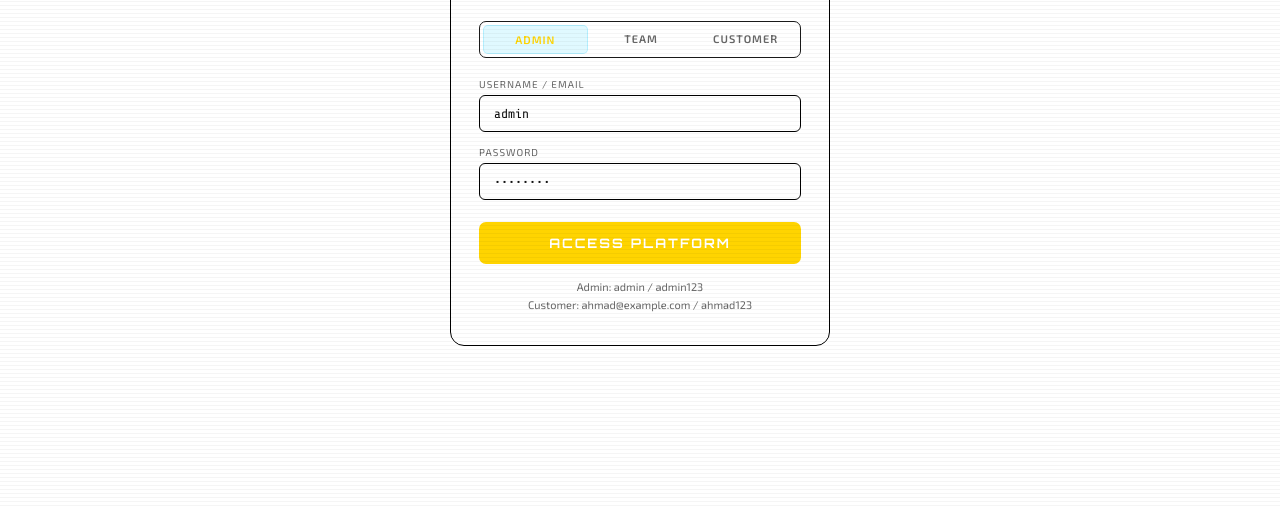
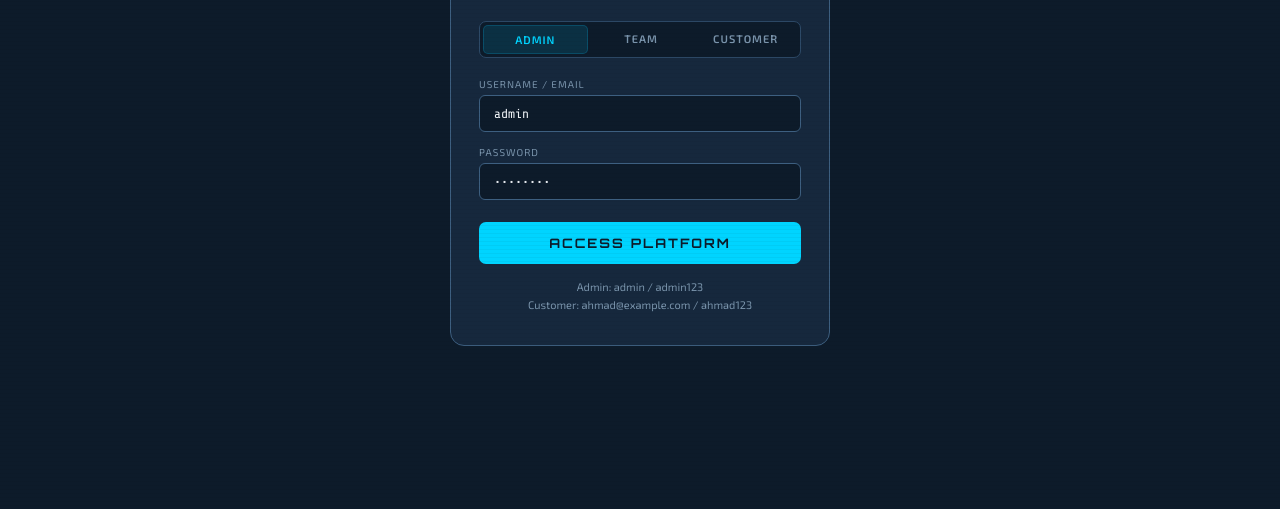
Before and after one commit to mrminerxtech-ui/ekalavya, a website: page frontend/index.html in a window 1280 px wide. Shown: the part 291-800 px from the top of the page. Drawn offline with nearby package versions, Linux system fonts and the light colour scheme; no server answers.

Commit message:
Update index.html

```diff
--- a/frontend/index.html
+++ b/frontend/index.html
@@ -12,7 +12,7 @@
 <title>Ekalavya</title>
 <link href="https://fonts.googleapis.com/css2?family=Share+Tech+Mono&family=Orbitron:wght@400;600;700;900&family=Exo+2:wght@300;400;500;600;700&display=swap" rel="stylesheet">
 <style>
-:root{--bg:#ffffff;--s1:#ffffff;--s2:#f7f7f2;--b1:#1a1a1a;--b2:#000000;--cyan:#ffd400;--green:#2e7d32;--purple:#7b2fff;--warn:#ffb300;--red:#d32f2f;--gold:#ffcc00;--orange:#ff8f00;--txt:#111111;--mute:#666666;--glow:0 0 24px rgba(255,212,0,0.4);}
+:root{--bg:#0d1b2a;--s1:#16283d;--s2:#1c3450;--b1:#2d4a68;--b2:#3d5f80;--cyan:#00d4ff;--green:#39ff14;--purple:#7b2fff;--warn:#ffee00;--red:#ff2d55;--gold:#ffd700;--orange:#ff5f00;--txt:#f0f4f8;--mute:#7a94ac;--glow:0 0 24px rgba(255,95,0,0.35);}
 *{box-sizing:border-box;margin:0;padding:0;-webkit-tap-highlight-color:transparent;}
 html,body{height:100%;overflow:hidden;background:var(--bg);}
 body{font-family:"Exo 2",sans-serif;font-size:13px;color:var(--txt);display:flex;flex-direction:column;}
```
